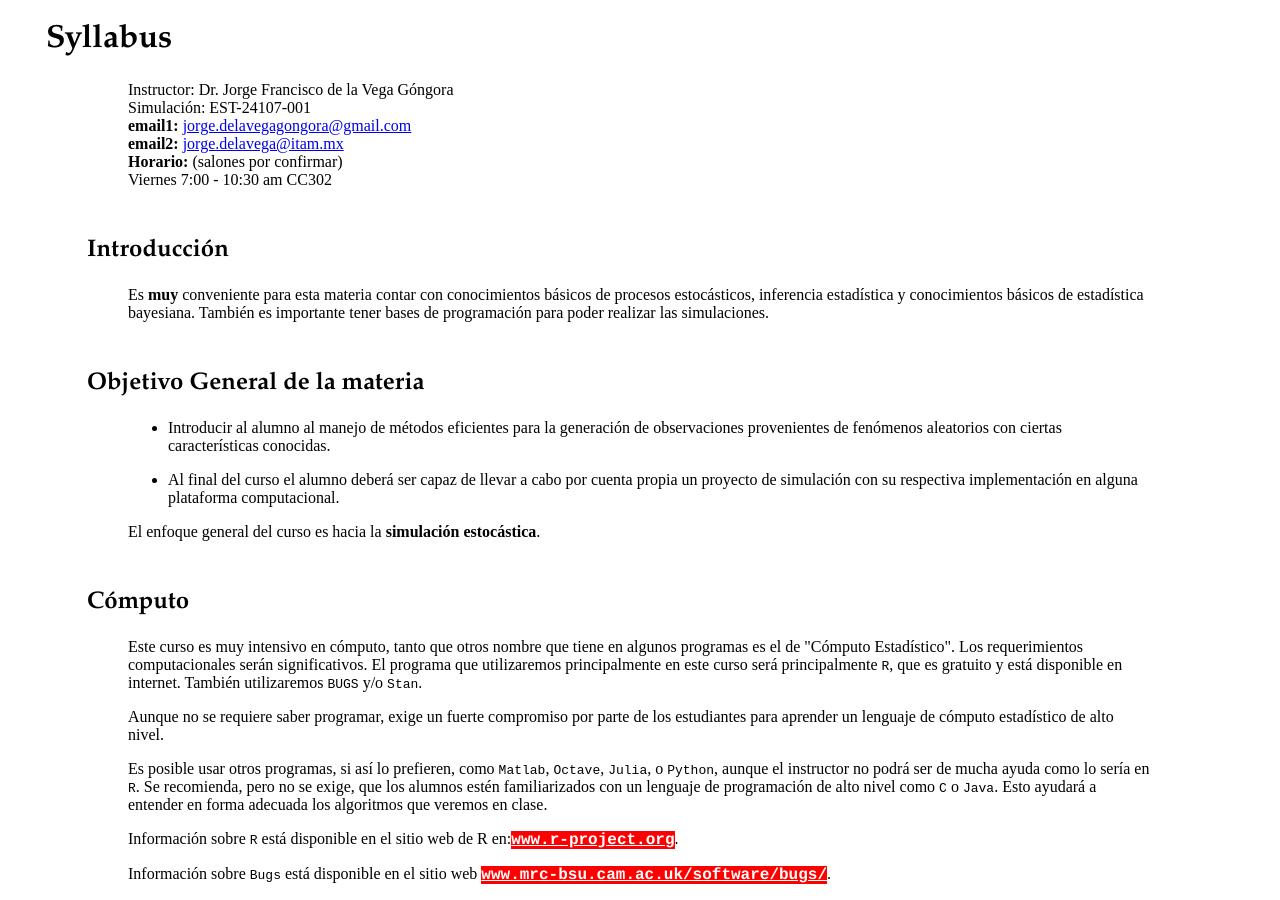
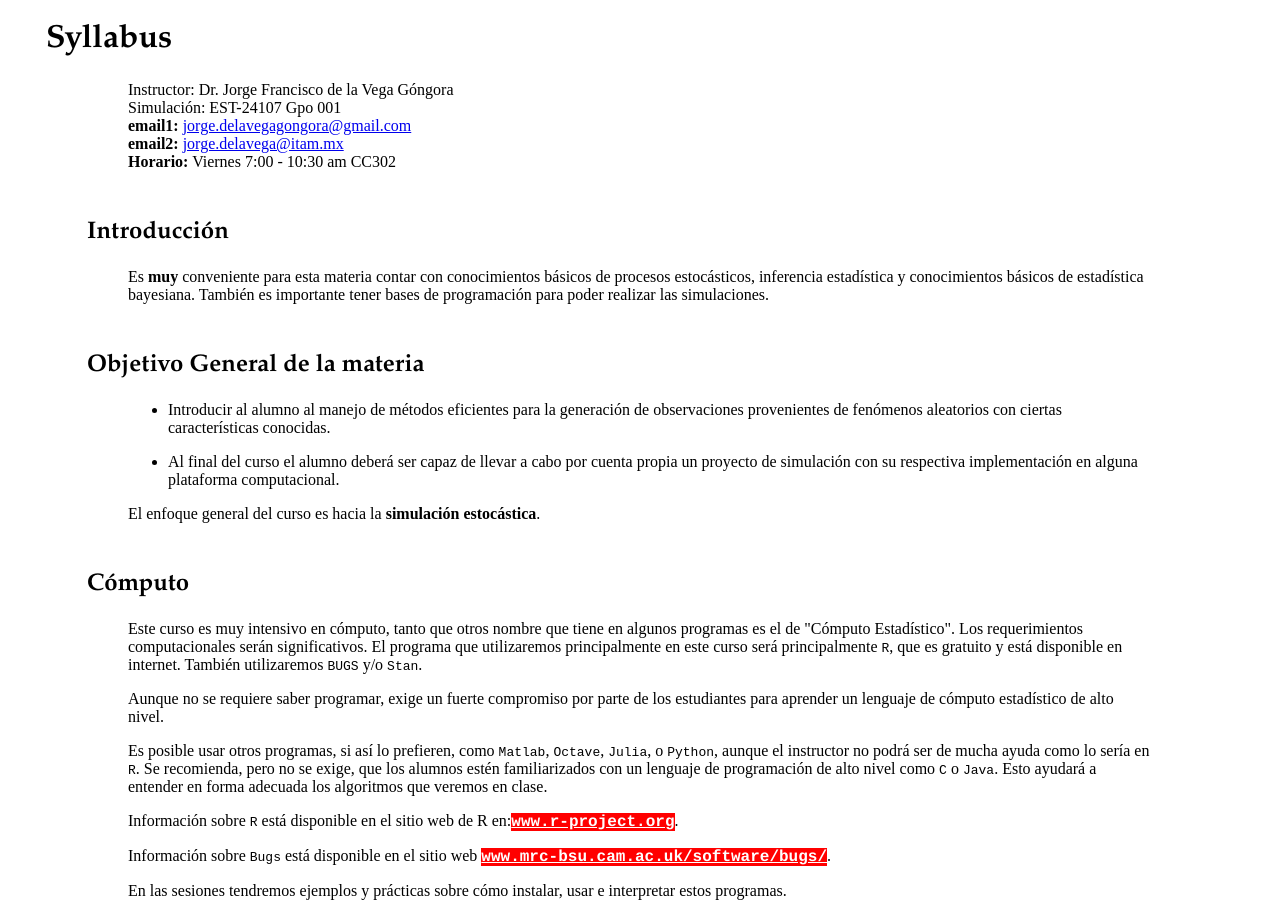
Before and after one commit to jvega68/Simulacion, a Jekyll site: the page built from syllabus.html, in a window 1280 px wide and 900 px high. Built offline with Jekyll 4.4.1, drawn with Linux system fonts in a browser that asks for light colours.

Commit message:
Update syllabus.html

```diff
--- a/syllabus.html
+++ b/syllabus.html
@@ -7,11 +7,10 @@
 <h1>Syllabus</h1>
 
 <p>Instructor: Dr. Jorge Francisco de la Vega Góngora<br>
-Simulación: EST-24107-001 </br>
+Simulación: EST-24107 Gpo 001 </br>
 <b>email1:</b> <a href="mailto:jorge.delavegagongora@gmail.com">jorge.delavegagongora@gmail.com</a> </br>
 <b>email2:</b> <a href="jorge.delavega@itam.mx">jorge.delavega@itam.mx</a> </br>
-<b>Horario:</b> (salones por confirmar) </br>
-            Viernes 7:00 - 10:30 am CC302 </p>
+<b>Horario:</b> Viernes 7:00 - 10:30 am CC302</p>
 
 <h2>Introducción</h2>
 
```
